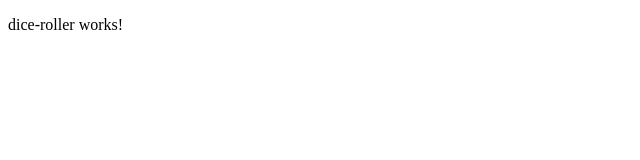
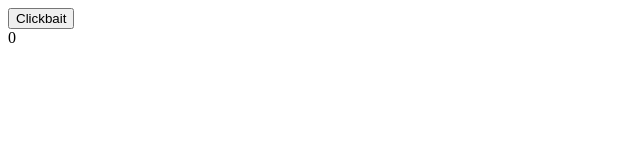
Before and after one commit to colemanirby/Wars, an Angular app: page / in a window 1280 px wide. Shown: the top 160 px of the page, without its empty margins (0-640 px from the left). Built offline with nearby package versions, Linux system fonts and the light colour scheme.

Commit message:
no i cant

```diff
--- a/src/app/components/dice-roller/dice-roller.component.html
+++ b/src/app/components/dice-roller/dice-roller.component.html
@@ -1 +1,2 @@
-<p>dice-roller works!</p>
+<button (click)="rollDice()">Clickbait</button>
+<div>{{currentRoll}}</div>
--- a/src/app/components/dice-roller/dice-roller.component.ts
+++ b/src/app/components/dice-roller/dice-roller.component.ts
@@ -7,9 +7,19 @@ import { Component, OnInit } from '@angular/core';
 })
 export class DiceRollerComponent implements OnInit {
 
+  public currentRoll = 0;
   constructor() { }
 
   ngOnInit(): void {
   }
 
+  rollDice(): void {
+
+    this.currentRoll = this.generateRandomNumber(1,21);
+  }
+
+
+  generateRandomNumber(min, max){
+    return Math.floor(Math.random() * (max - min) + min);
 }
+}
```
